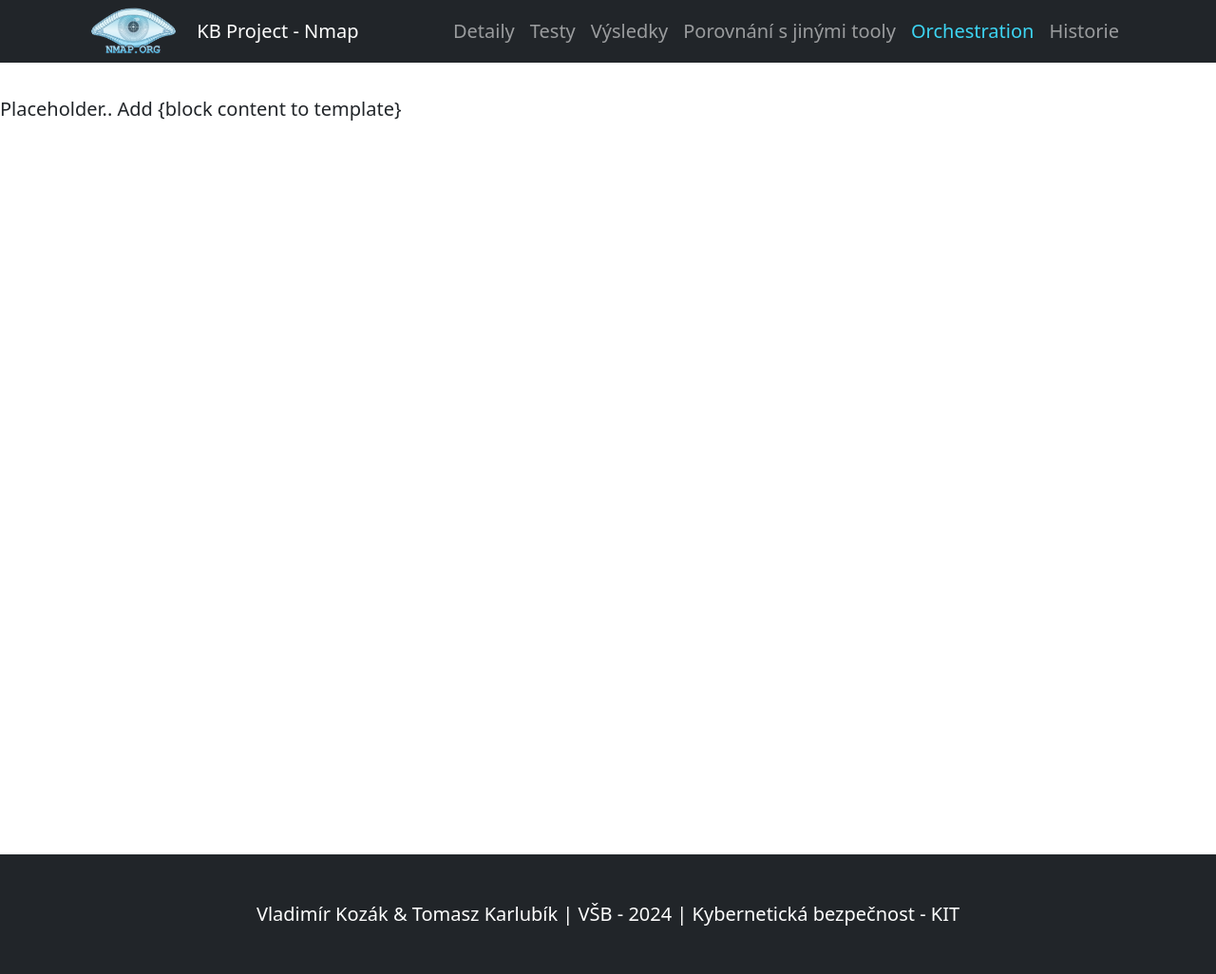
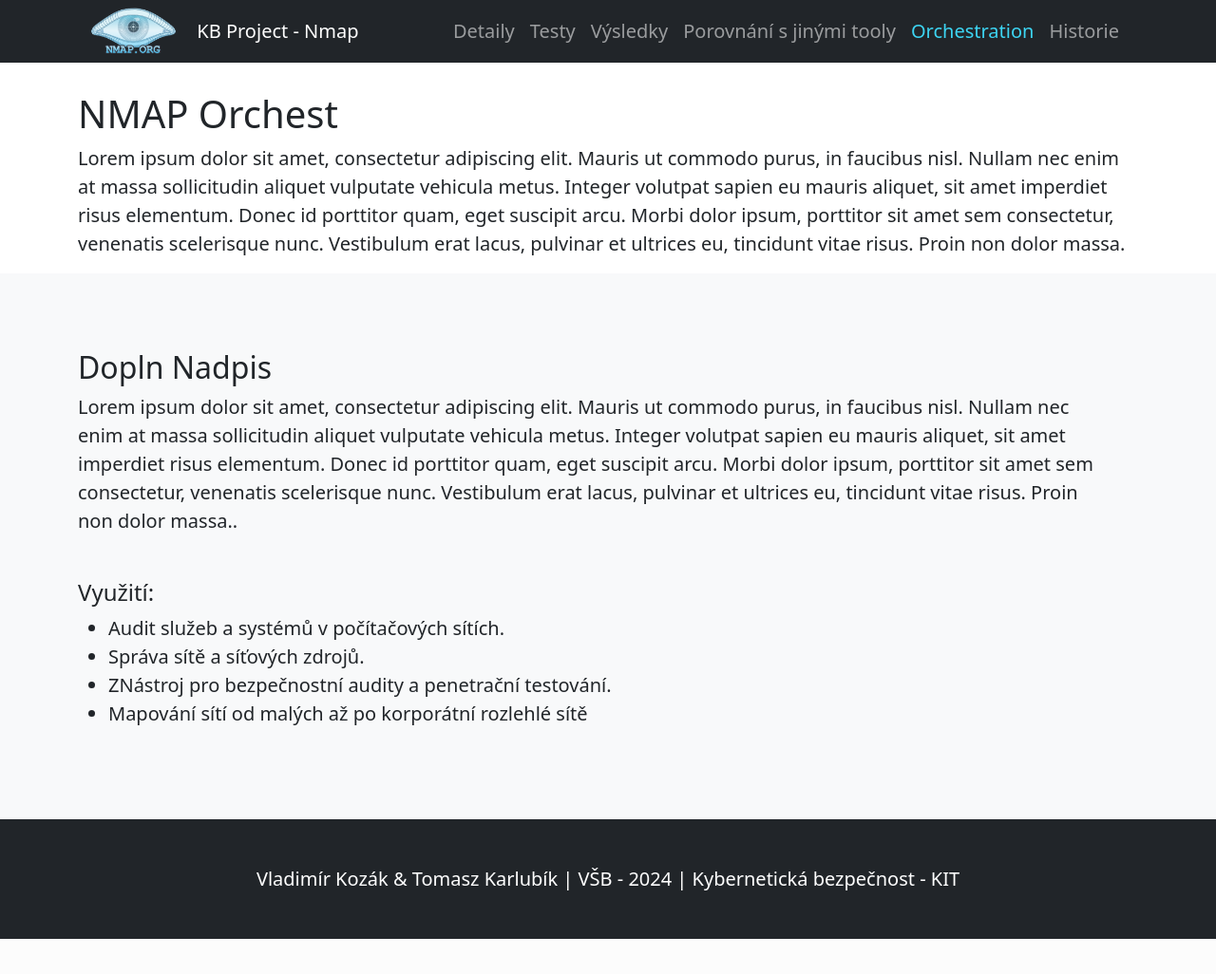
Before and after one commit to monkemon/vsb-nmap, a Django app: page /nmap/orchestration in a window 1280 px wide. Shown: the whole page at 95% size. After the commit the page ends 989 px from the top, so only its background shows below. Run offline with Django 5.2, Linux system fonts and the light colour scheme; some libraries are stand-ins or nearby versions.

Commit message:
lorem ipsum

```diff
--- a/src/nmap/nmap_site/templates/nmap_site/site_orchestration.html
+++ b/src/nmap/nmap_site/templates/nmap_site/site_orchestration.html
@@ -2,3 +2,42 @@
 
 
 {% block title %} NMAP - Orchestartion {% endblock %}
+
+{% block content %}
+
+
+
+<div class="container pt-5">
+    <h1 class="pt-5">NMAP Orchest</h1>
+    <p class="lead">Lorem ipsum dolor sit amet, consectetur adipiscing elit.
+        Mauris ut commodo purus, in faucibus nisl. Nullam nec enim at massa sollicitudin aliquet
+         vulputate vehicula metus. Integer volutpat sapien eu mauris aliquet, sit amet imperdiet risus elementum.
+          Donec id porttitor quam, eget suscipit arcu. Morbi dolor ipsum, porttitor sit amet sem consectetur, venenatis
+           scelerisque nunc. Vestibulum erat lacus, pulvinar et ultrices eu, tincidunt vitae risus. Proin non dolor massa.</p>
+  </div>
+
+
+        <section class="aboutSection bg-light" id="about">
+            <div class="container px-6 w-100">
+                <div class="row gx-4 justify-content-center w-100">
+                    <div class="col-md-8 w-100">
+                        <h2>Dopln Nadpis</h2>
+                        <p>Lorem ipsum dolor sit amet, consectetur adipiscing elit. Mauris ut commodo purus,
+                            in faucibus nisl. Nullam nec enim at massa sollicitudin aliquet vulputate vehicula
+                             metus. Integer volutpat sapien eu mauris aliquet, sit amet imperdiet risus elementum.
+                              Donec id porttitor quam, eget suscipit arcu. Morbi dolor ipsum, porttitor sit amet
+                              sem consectetur, venenatis scelerisque nunc. Vestibulum erat lacus, pulvinar et ultrices eu,
+                               tincidunt vitae risus. Proin non dolor massa..</p>
+                            <br>
+                        <h4>Využití:</h4>
+                        <ul>
+                            <li>Audit služeb a systémů v počítačových sítích.</li>
+                            <li>Správa sítě a síťových zdrojů.</li>
+                            <li>ZNástroj pro bezpečnostní audity a penetrační testování.</li>
+                            <li>Mapování sítí od malých až po korporátní rozlehlé sítě</li>
+                        </ul>
+                    </div>
+                </div>
+            </div>
+        </section>
+{% endblock %}
```
